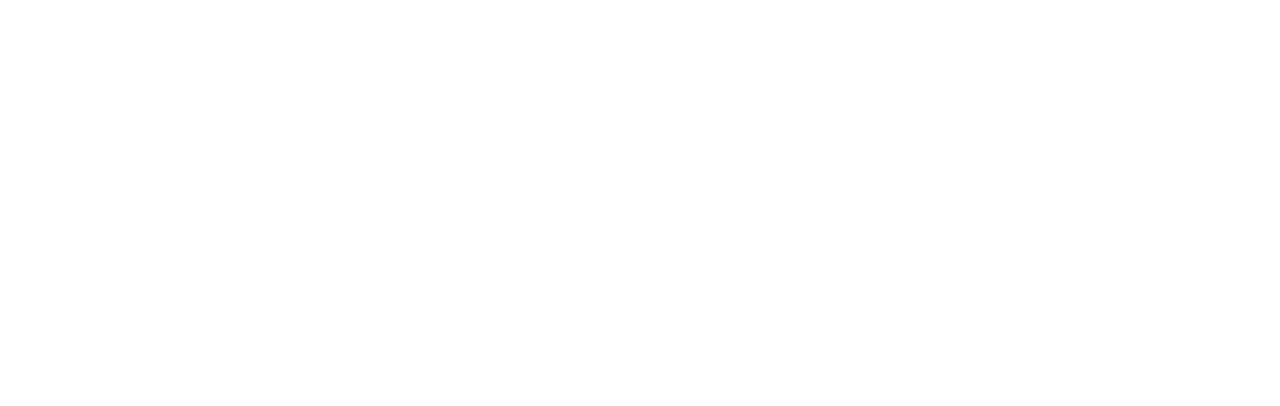
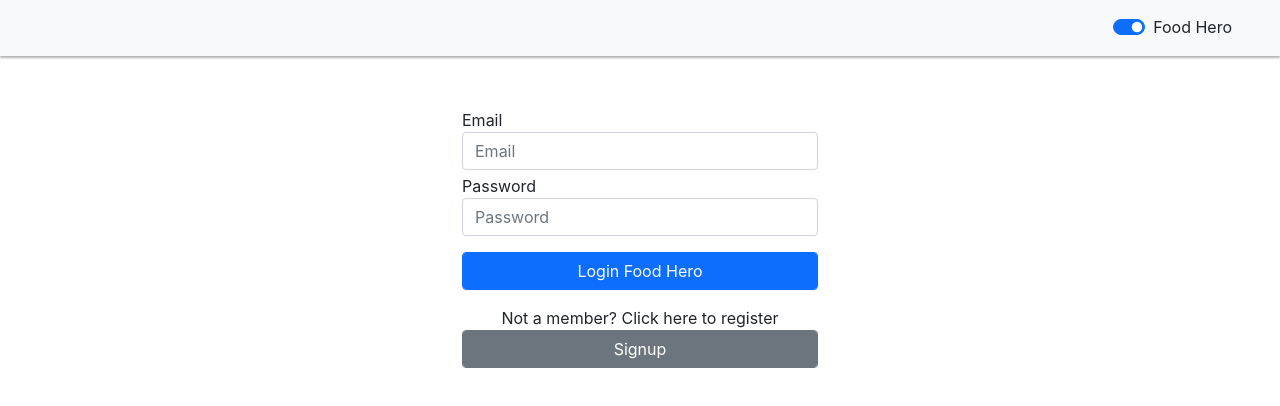
Before and after one commit to maddc0de/foodshare, a React (Create React App) app in the folder frontend/: page /login/donator in a window 1280 px wide. Before the commit this address had no page. Shown: the top 406 px of the page. Built offline with nearby package versions, Linux system fonts and the light colour scheme.

Commit message:
Login forms with routes for collector and donator

```diff
--- /dev/null
+++ b/frontend/src/components/Collector/LoginCollector.js
@@ -0,0 +1,20 @@
+import React, { useState } from "react";
+import Navbar from "../navbar/Navbar";
+import LoginForm from "../login/LoginForm";
+
+const LoginCollector = ({ navigate }) => {
+
+  const [owner, setOwner] = useState("Food Rescuer");
+  // const [picture, SetUserPicture] = useState("");
+
+
+  return (
+    <>
+      <Navbar owner={owner}></Navbar>
+
+      <LoginForm owner={owner} navigate={navigate}></LoginForm>
+    </>
+  );
+};
+
+export default LoginCollector;
--- a/frontend/src/components/Collector/SignUpForm.js
+++ b/frontend/src/components/Collector/SignUpForm.js
@@ -30,6 +30,10 @@ const SignUpForm = ({ navigate }) => {
       }
     });
   };
+
+  const navigateToLogin = () => {
+    navigate("/login/collector");
+  }
 
   const handleNameChange = (event) => {
     setName(event.target.value);
@@ -98,6 +102,7 @@ const SignUpForm = ({ navigate }) => {
                     className="form-control btn btn-secondary"
                     id="inputButton"
                     value="Login"
+                    onClick={navigateToLogin}
                   />
                 </div>
               </div>
--- /dev/null
+++ b/frontend/src/components/Donator/LoginDonator.js
@@ -0,0 +1,20 @@
+import React, { useState } from "react";
+import Navbar from "../navbar/Navbar";
+import LoginForm from "../login/LoginForm";
+
+const LoginDonator = ({ navigate }) => {
+
+  const [owner, setOwner] = useState("Food Hero");
+  // const [picture, SetUserPicture] = useState("");
+
+
+  return (
+    <>
+      <Navbar owner={owner}></Navbar>
+
+      <LoginForm owner={owner} navigate={navigate}></LoginForm>
+    </>
+  );
+};
+
+export default LoginDonator;
--- a/frontend/src/components/Donator/SignUpForm.js
+++ b/frontend/src/components/Donator/SignUpForm.js
@@ -59,6 +59,10 @@ const DonatorSignUpForm = ({ navigate }) => {
   // const handleUsertypeChange = (event) => {
   //   setUsertype(event.target.value)
   // }
+
+  const navigateToLogin = () => {
+    navigate("/login/donator");
+  }
 
   const handlePasswordChange = (event) => {
     setPassword(event.target.value);
@@ -163,6 +167,7 @@ const DonatorSignUpForm = ({ navigate }) => {
                     className="form-control btn btn-secondary"
                     id="inputButton"
                     value="Login"
+                    onClick={navigateToLogin}
                   />
                 </div>
               </div>
--- a/frontend/src/components/app/App.js
+++ b/frontend/src/components/app/App.js
@@ -1,5 +1,6 @@
 import './App.css';
-import LoginForm from "../login/LoginForm";
+import LoginCollector from "../Collector/LoginCollector";
+import LoginDonator from "../Donator/LoginDonator";
 import SignUpForm from "../Collector/SignUpForm";
 import DonatorSignUpForm from '../Donator/SignUpForm';
 import DonatorFeed from '../donatorfeed/DonatorFeed';
@@ -9,9 +10,10 @@ import { useNavigate, Routes, Route } from "react-router-dom";
 const App = () => {
   return (
     <Routes>
-      <Route path="/login" element={<LoginForm navigate={useNavigate()} />} />
       <Route path="/signup/collector" element={<SignUpForm navigate={useNavigate()} />} />
       <Route path="/signup/donator" element={<DonatorSignUpForm navigate={useNavigate()} />} />
+      <Route path="/login/collector" element={<LoginCollector navigate={useNavigate()} />} />
+      <Route path="/login/donator" element={<LoginDonator navigate={useNavigate()} />} />
       <Route path="/foodhero/:id" element={<DonatorFeed navigate={useNavigate()} />} />
     </Routes>
   );
--- a/frontend/src/components/login/LoginForm.js
+++ b/frontend/src/components/login/LoginForm.js
@@ -1,56 +1,127 @@
-import React, { useState } from 'react';
+import React, { useState } from "react";
+import { useNavigate as navigate } from "react-router-dom";
 
-const LoginForm = ({ navigate }) => {
+const LoginForm = (props) => {
+  const [email, setEmail] = useState("");
+  const [password, setPassword] = useState("");
+  const [owner, setOwner] = useState(`Login ${props.owner}`);
+  const [ownerColor, setOwnerColor] = useState(
+    props.owner === "Food Hero"
+      ? "form-control btn btn-primary"
+      : "form-control btn btn-success"
+  );
 
-  const [email, setEmail] = useState('');
-  const [password, setPassword] = useState('');
+  const HERO = "Hero";
+  const RESCUER = "Rescuer";
 
-  const HERO = 'Hero';
-  const RESCUER = 'Rescuer';
+  const navigateToSignup = () => {
+    if (props.owner === "Food Hero") {
+      props.navigate("/signup/donator");
+    } else {
+      props.navigate("/signup/collector");
+    }
+  };
 
-  const handleSubmit = async (event) => {
+  const handleSubmit = (event) => {
     event.preventDefault();
 
-    let response = await fetch('/tokens', {
-      method: 'post',
+    fetch("/tokens", {
+      method: "post",
       headers: {
-        'Content-Type': 'application/json',
+        "Content-Type": "application/json",
       },
-      body: JSON.stringify({ email: email, password: password })
+      body: JSON.stringify({ email: email, password: password }),
     })
-
-    if (response.status !== 201) {
-      console.log("oops")
-      navigate('/login')
+      .then((response) => response.json())
+      .then((data) => {
+        if ("message" in data && data.message !== "OK") {
+          console.log("wow sorry");
+          props.navigate("/login");
         } else {
-      console.log("yay")
-      let data = await response.json()
-      window.localStorage.setItem("token", data.token)
+          console.log("yay");
+          window.localStorage.setItem("token", data.token);
           if (data.usertype === HERO) {
-        navigate(`/foodhero/${data.id}`)
+            props.navigate(`/foodhero/${data.id}`);
           } else {
-        console.log(RESCUER)
+            console.log(RESCUER);
             // navigate('/foodrescuer');
           }
         }
-  }
+      });
+  };
 
   const handleEmailChange = (event) => {
-    setEmail(event.target.value)
-  }
+    setEmail(event.target.value);
+  };
 
   const handlePasswordChange = (event) => {
-    setPassword(event.target.value)
-  }
+    setPassword(event.target.value);
+  };
   return (
-      <div className='login-form'>
-        <form  onSubmit={handleSubmit}>
-          <input placeholder='Email' id="email" type='text' value={email} onChange={handleEmailChange} />
-          <input placeholder='Password' id="password" type='password' value={password} onChange={handlePasswordChange} />
-          <input role='submit-button' id='submit' type="submit" value="Submit"/>
+    <div className="login-form">
+      <div className="container mt-5">
+        <div className="row mt-5">
+          <div className="col"></div>
+          <div className="col">
+            <form onSubmit={handleSubmit}>
+              <div className="form-row">
+                <div className="form-group col-md-12 mt-1">
+                  <label htmlFor="email">Email</label>
+                  <input
+                    placeholder="Email"
+                    id="email"
+                    type="text"
+                    value={email}
+                    onChange={handleEmailChange}
+                    className="form-control"
+                  />
+                </div>
+                <div className="form-group col-md-12 mt-1">
+                  <label htmlFor="password">Password</label>
+                  <input
+                    className="form-control"
+                    placeholder="Password"
+                    id="password"
+                    type="password"
+                    value={password}
+                    onChange={handlePasswordChange}
+                  />
+                </div>
+                <div className="form-group col-md-12 mt-3">
+                  <input
+                    role="submit-button"
+                    id="submit"
+                    type="submit"
+                    className={ownerColor}
+                    value={owner}
+                  />
+                </div>
+                <div className="form-group col-md-12 mt-3">
+                  <label
+                    htmlFor="inputButton"
+                    className="col-md-12 text-center"
+                  >
+                    Not a member? Click here to register
+                  </label>
+                  <input
+                    type="button"
+                    className="form-control btn btn-secondary"
+                    id="inputButton"
+                    value="Signup"
+                    onClick={navigateToSignup}
+                  />
+                </div>
+              </div>
             </form>
           </div>
-    )
-  }
+          <div className="col"></div>
+        </div>
+        <div className="row">
+          <div className="col"></div>
+        </div>
+      </div>
+    </div>
+  );
+};
 
 export default LoginForm;
--- a/frontend/src/components/navbar/Navbar.js
+++ b/frontend/src/components/navbar/Navbar.js
@@ -1,20 +1,27 @@
-import React, { useState } from "react";
+import React, { useState, useEffect } from "react";
 
 const Navbar = (props, { navigate }) => {
   const [owner, setOwner] = useState("");
+  const [checked, setChecked] = useState("");
+  const changeOwner = () => {
+    let newOwner;
+    if(props.owner === 'Food Rescuer'){
+      newOwner = 'donator';
+    }else{
+      newOwner = 'collector';
 
-  const changeOwner = () => {
-    let owner;
-    if(props.owner === 'Food Rescuer'){
-      owner = 'donator';
-    }else{
-      owner = 'collector';
     }
     let path = window.location.href.split('#')[0].split('/')
     path.pop()
-    path.push(owner)
+    path.push(newOwner)
     window.location.href = path.join('/')
   };
+
+  useEffect(() => {
+    if(props.owner !== 'Food Rescuer'){
+      setChecked("checked")
+    }
+  }, []);
 
   return (
     <>
@@ -60,7 +67,8 @@ const Navbar = (props, { navigate }) => {
                 type="checkbox"
                 role="switch"
                 id="flexSwitchCheckDefault"
-                onClick={changeOwner}
+                onChange={changeOwner}
+                checked = {checked}
               />
               <label
                 className="form-check-label"
```
Also changed, not shown: frontend/src/components/navbar/logo.svg. Lines whose indentation alone changed are shown as unchanged.
